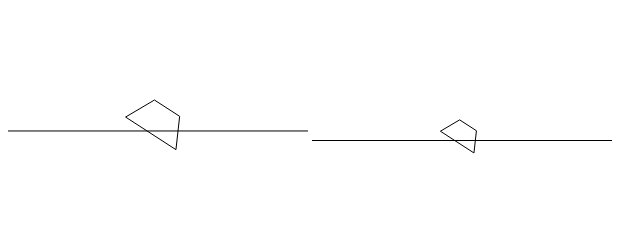
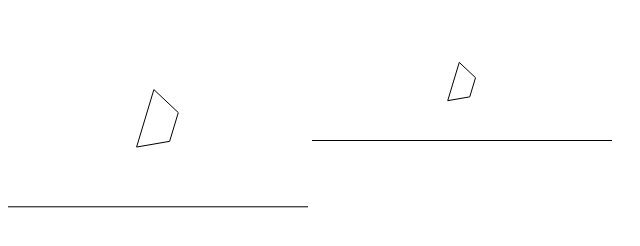
Before and after one commit to evinism/js_phys, a plain HTML site: page index.html in a window 1280 px wide. Shown: the whole page, without its empty margins (0-640 px from the left). Drawn offline with Linux system fonts and the light colour scheme.

Commit message:
Added Modularity
PhysObject, and IoHandle constructors/prototypes

```diff
--- a/environment.js
+++ b/environment.js
@@ -6,6 +6,8 @@ function Environment(){
 	this.views = new Array();
 	this.polygons = new Array();
 	this.globalAffectors = new Array();
+	this.tickInterval = 50;
+	this.timeScale = 1;
 }
 
 // Both add the object to the environment and return it.
@@ -36,26 +38,32 @@ Environment.prototype.render = function(){
 }
 
 Environment.prototype.run = function(){
-	setInterval( function(env){
+	this.tickIntervalObject = setInterval( function(env){
 		return function(){
-			env.tick( 100 );
-			env.tick( 50 );
-			env.render();
+			env.tick( env.tickInterval*env.timeScale );
+			//env.render();
 		}
-	}(this), 20);
+	}(this), this.tickInterval);
+	console.log(this.tickInterval);
+}
+
+Environment.prototype.stop = function(){
+	clearInterval(this.tickIntervalObject);
+}
+
+Environment.prototype.setTickInterval = function( delta ){
+	this.tickInterval = delta;
+}
+
+Environment.prototype.setTimeScale = function( scale ){
+	this.timeScale = scale;
 }
 
 //----TICK FUNCTION
 // Your runtime function baby
 Environment.prototype.tick = function( delta ){//This is the shit that actually iterates stuff, basically where the Physics engine will be written.
 	delta = delta*0.001;//Turn it into units of seconds, to match setInteral
-	gravity = new Coord( 0, -1 );
-	buoyancy = new Coord( 0, 4 );
 	coord_array = this.polygons[0].getAbsoluteVertexArray();
-	/*for( var i = 0; i<coord_array.length-1; i++){
-		if(coord_array[i].y<-2)
-			this.polygons[0].applyForce( buoyancy, coord_array[i] );
-	}*/
 	this.polygons.forEach( function(env){
 		return function(p){
 			if(p.isPhysical){
@@ -63,6 +71,5 @@ Environment.prototype.tick = function( delta ){//This is the shit that actually
 			}
 		}
 	}(this) );
-	//this.polygons[0].applyForce( gravity );
 	this.polygons.forEach( function(p){p.tick(delta)} );
 }
--- a/index.html
+++ b/index.html
@@ -2,9 +2,11 @@
 <title>JS whatever yo</title>
 <script src="coordinate.js"></script>
 <script src="polygon.js"></script>
+<script src="physobject.js"></script>
 <script src="affector.js"></script>
 <script src="environment.js"></script>
 <script src="view.js"></script>
+<script src="iohandle.js"></script>
 <script src="init.js"></script>
 </head>
 <body>
--- a/init.js
+++ b/init.js
@@ -2,22 +2,23 @@ function init_canvas(){
 	var canvas 	 = document.getElementById("main");
 	var canvas_2 = document.getElementById("second");
 	var env 	 = new Environment();
+	env.setTimeScale( 1 );
+	env.setTickInterval( 20 );
 
-	gravity 		= new Gravity( new Coord( 0, -0.5 ));
+	gravity 		= new Gravity( new Coord( 0, -10 ));
 	//groundBounce 	= new forceVertexWall( new Coord( 0, 0.3 ), new Coord( 0, -2) );
-	ground 			= new forceVertexWall( new Coord( 0, 5), new Coord( 0, -2 ) );
+	ground 			= new forceVertexWall( new Coord( 0, 100), new Coord( 0, -2 ) );
 	env.addAffector( gravity );
 	env.addAffector( ground );
 	//env.addAffector( groundBounce );
 
-	var p = new Polygon();
+	var p = new PhysObject();
 	p.addVertex(new Coord( -1, 1));
 	p.addVertex(new Coord( 1, 1 ));
 	p.addVertex(new Coord( 2, -1 ));
 	p.addVertex(new Coord( -2, -1 ));
 	p.rotation = -1;
 
-	p.isPhysical = true;
 	env.addPolygon( p, new Coord( 0, 5 ) );
 
 	var q = new Polygon();
@@ -35,11 +36,14 @@ function init_canvas(){
 	groundLine.addVertex(new Coord( -100, -100));
 	env.addPolygon( groundLine, new Coord( 0, -2 ) );
 
-	var view 	 = env.addView( canvas );
-	var view2 	 = env.addView( canvas_2 );
+	var view 	 = new View( env, canvas );
+	var view2 	 = new View( env, canvas_2 );
 	view.bindCoord( p.position );
 	view.setCameraStyle( "track-single", 15 );
 
-	//iohandle = view.Iohandle();
+	iohandle = new IoHandle();
+	iohandle.addView( view );
+	iohandle.addView( view2 );
+	iohandle.setRenderInterval( 40 );
 	env.run();
 }
--- /dev/null
+++ b/iohandle.js
@@ -0,0 +1,25 @@
+function IoHandle(){
+	this.environments = new Array();
+	this.views = new Array();
+	this.renderIntervalObject = setInterval(this.render(), 50)
+}
+
+IoHandle.prototype.addView = function( view ){
+	this.views[this.views.length] = view;
+}
+
+IoHandle.prototype.render = function(){
+	console.log(this);
+	for( var i=0; i<this.views.length; i++){
+		this.views[i].render();
+	}
+}
+
+IoHandle.prototype.setRenderInterval = function( delta ){
+	clearInterval(this.renderIntervalObject);
+	this.renderIntervalObject = setInterval(function(io){
+		return function(){
+			io.render();
+		}
+	}(this), delta);
+}
--- /dev/null
+++ b/physobject.js
@@ -0,0 +1,50 @@
+PhysObject.prototype = new Polygon();
+PhysObject.constructor = PhysObject;
+
+function PhysObject(){
+	Polygon.call(this);
+	this.mass = 0.5;
+	this.density = 1;
+	this.moment = 5; //To be corrected later, for sure
+	this.totalForce = new Coord( 0, 0 );
+	this.totalTorque = 0;
+	this.totalImpulse = new Coord( 0, 0 );
+	this.totalTorqueI = 0;
+	this.isPhysical = true;
+}
+
+PhysObject.prototype.applyForce = function( force, position ){
+	var position = position || new Coord(this.position.x - this.centroid.x, this.position.y - this.centroid.y);
+	if(this.isPhysical){
+		//console.log(this);
+		this.totalForce.x += force.x;
+		this.totalForce.y += force.y;
+		var leverArm = new Coord(position.x - this.position.x + this.centroid.x, position.y - this.position.y + this.centroid.y);
+		this.totalTorque += cross( leverArm, force);
+	}
+}
+
+PhysObject.prototype.applyImpulse = function( impulse, position ){
+	var impulse = impulse || new Coord(this.position.x - this.centroid.x, this.position.y - this.centroid.y);
+	if( this.isPhysical){
+		this.totalImpulse.x += impulse.x;
+		this.totalImpulse.y += impulse.y;
+		var leverArm = new Coord(position.x - this.position.x + this.centroid.x, position.y - this.position.y + this.centroid.y);
+		this.totalTorqueI += cross( leverArm, impulse );
+	}
+}
+
+PhysObject.prototype.tick = function( delta ){
+	this.velocity.x += (this.totalForce.x * delta + this.totalImpulse.x)/this.mass;
+	this.velocity.y += (this.totalForce.y * delta + this.totalImpulse.y)/this.mass;
+	this.angularV 	+= (this.totalTorque * delta + this.totalTorqueI)/this.moment;
+	this.totalImpulse.x = 0;
+	this.totalImpulse.y = 0
+	this.totalAngularI = 0;
+	this.totalForce.x = 0;
+	this.totalForce.y = 0;
+	this.totalTorque = 0;
+	this.position.x += this.velocity.x * delta;
+	this.position.y += this.velocity.y * delta;
+	this.rotation 	+= this.angularV * delta;
+}
--- a/polygon.js
+++ b/polygon.js
@@ -7,18 +7,10 @@ function Polygon(){
 	this.vertices = Array();
 	this.constraints = Array();
 	this.rotation = 0; //Doing this shit in Radians because I can.
-	this.mass = 0.5;
-	this.density = 1;
-	this.moment = 5; //To be corrected later, for sure
-	this.isPhysical = false;
-
 	this.position = new Coord( 0, 0 );
 	this.velocity = new Coord( 0, 0 );
 	this.angularV = 0;
-	this.totalForce = new Coord( 0, 0 );
-	this.totalTorque = 0;
-	this.totalImpulse = new Coord( 0, 0 );
-	this.totalTorqueI = 0;
+	this.isPhysical = false;
 	this.isInit = false;
 }
 
@@ -89,39 +81,7 @@ Polygon.prototype.setPosition = function( position ){
 	this.position = position;
 }
 
-Polygon.prototype.applyForce = function( force, position ){
-	var position = position || new Coord(this.position.x - this.centroid.x, this.position.y - this.centroid.y);
-	if(this.isPhysical){
-		//console.log(this);
-		this.totalForce.x += force.x;
-		this.totalForce.y += force.y;
-		var leverArm = new Coord(position.x - this.position.x + this.centroid.x, position.y - this.position.y + this.centroid.y);
-		this.totalTorque += cross( leverArm, force);
-	}
-}
-
-Polygon.prototype.applyImpulse = function( impulse, position ){
-	var impulse = impulse || new Coord(this.position.x - this.centroid.x, this.position.y - this.centroid.y);
-	if( this.isPhysical){
-		this.totalImpulse.x += impulse.x;
-		this.totalImpulse.y += impulse.y;
-		var leverArm = new Coord(position.x - this.position.x + this.centroid.x, position.y - this.position.y + this.centroid.y);
-		this.totalTorqueI += cross( leverArm, impulse );
-	}
-}
-
 Polygon.prototype.tick = function( delta ){
-	if(this.isPhysical){
-		this.velocity.x += (this.totalForce.x * delta + this.totalImpulse.x)/this.mass;
-		this.velocity.y += (this.totalForce.y * delta + this.totalImpulse.y)/this.mass;
-		this.angularV 	+= (this.totalTorque * delta + this.totalTorqueI)/this.moment;
-		this.totalImpulse.x = 0;
-		this.totalImpulse.y = 0
-		this.totalAngularI = 0;
-		this.totalForce.x = 0;
-		this.totalForce.y = 0;
-		this.totalTorque = 0;
-	}
 	this.position.x += this.velocity.x * delta;
 	this.position.y += this.velocity.y * delta;
 	this.rotation 	+= this.angularV * delta;
--- a/view.js
+++ b/view.js
@@ -1,17 +1,18 @@
 /*	View:
 	Object that handles the rendering of the image onto the canvas, can be modded heavily
+	This prototype sucks, and I'm going to rewrite it soon.
 	Bound to a specific environment, which will be changed in future versions(via the creation of another object constructor.
 	Has no affect on the environment, other than the environment calling its render function.
 */
 
 function View( parent_env, canvas, center, scale ){
 	this.canvas 	= canvas;
-	this.center 	= center;
-	this.scale 		= scale;
+	this.center 	= center || new Coord(0,0);
+	this.scale 		= scale || 10;
 	this.parent_env = parent_env;
 	this.ctx		= this.canvas.getContext('2d');
-	this.bindCoord( new Coord(0, 0) );
-	this.setCameraStyle("track-single", 10);
+	this.bindCoord( new Coord(0,0) );
+	this.setCameraStyle("track-single", this.scale);
 }
 
 //Render function of View object, does the actual printing to the screen.
```
